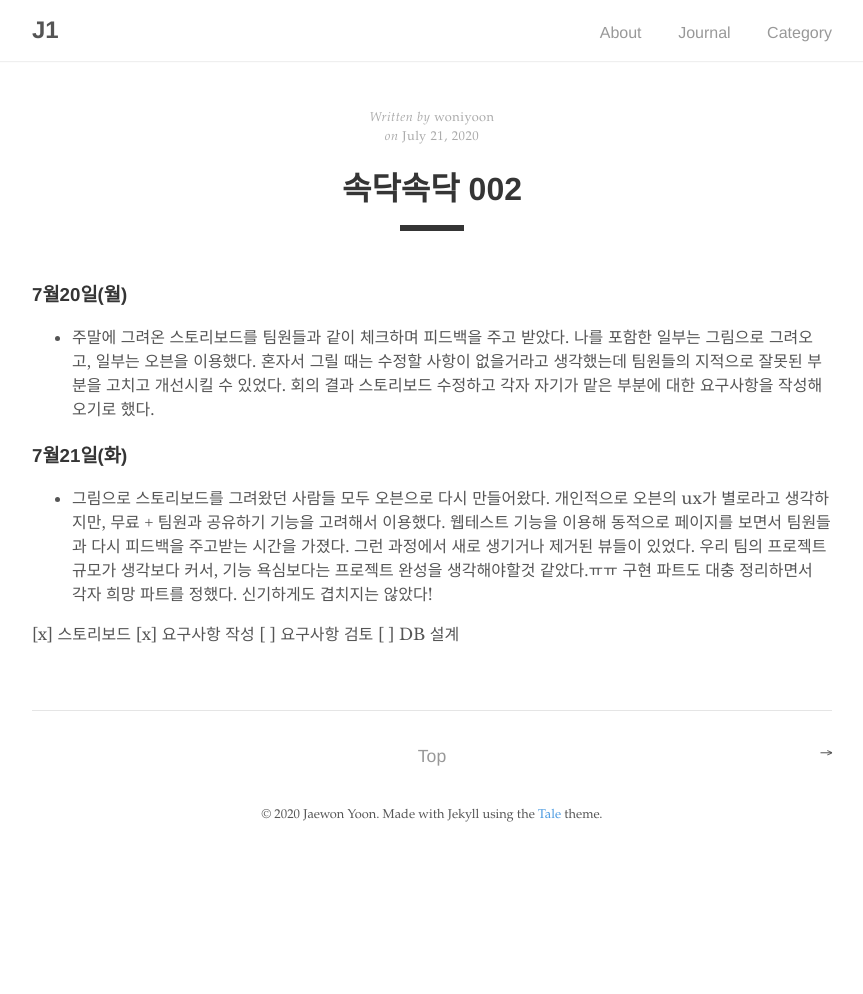
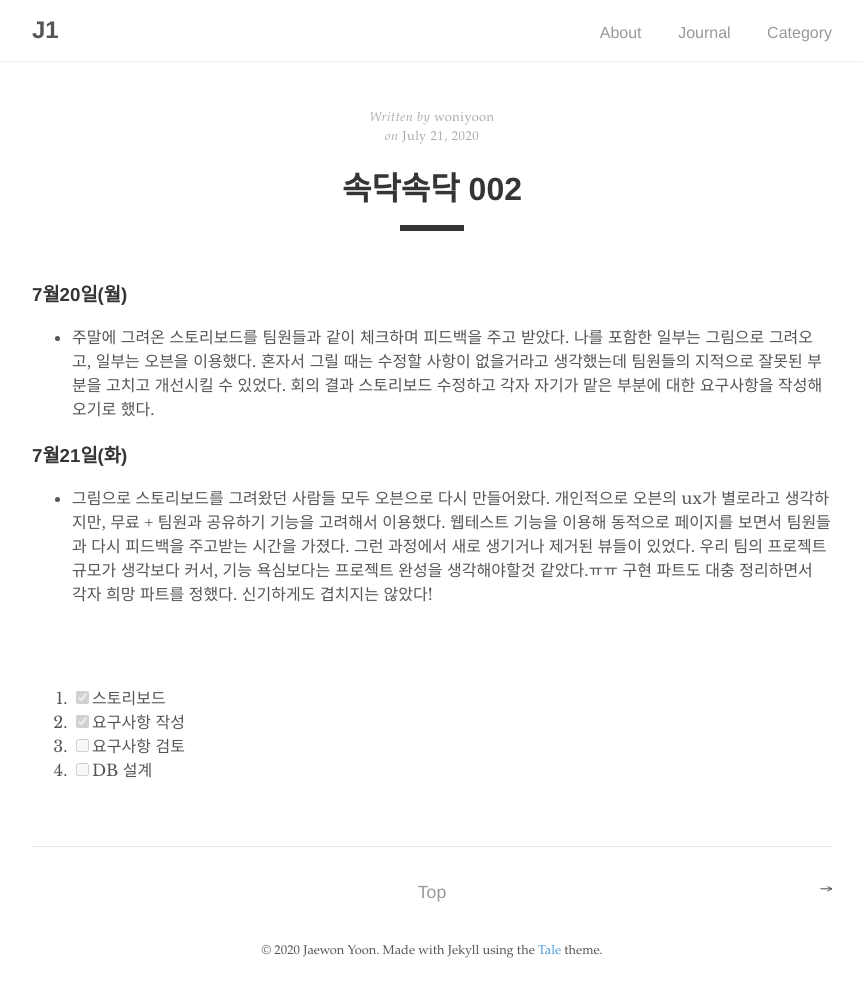
Before and after one commit to woniyoon/woniyoon.github.io, a Jekyll site: the page built from _posts/journal/2020-07-21-속닥속닥-002.md, in a window 1280 px wide. Shown: the whole page, without its empty margins (208-1071 px from the left). Built offline with Jekyll 4.4.1, drawn with Linux system fonts in a browser that asks for light colours; before the commit the page ends 900 px from its top, so only the background shows below that; some of the changed lines change nothing that is shown.

Commit message:
Correct the wrong syntax for markdown language

```diff
--- a/_posts/journal/2020-07-21-속닥속닥-002.md
+++ b/_posts/journal/2020-07-21-속닥속닥-002.md
@@ -11,7 +11,9 @@ categories: [ journal ]
 ### 7월21일(화)
 - 그림으로 스토리보드를 그려왔던 사람들 모두 오븐으로 다시 만들어왔다. 개인적으로 오븐의 ux가 별로라고 생각하지만, 무료 + 팀원과 공유하기 기능을 고려해서 이용했다. 웹테스트 기능을 이용해 동적으로 페이지를 보면서 팀원들과 다시 피드백을 주고받는 시간을 가졌다. 그런 과정에서 새로 생기거나 제거된 뷰들이 있었다. 우리 팀의 프로젝트 규모가 생각보다 커서, 기능 욕심보다는 프로젝트 완성을 생각해야할것 같았다.ㅠㅠ 구현 파트도 대충 정리하면서 각자 희망 파트를 정했다. 신기하게도 겹치지는 않았다! <br>
 
-[x] 스토리보드
-[x] 요구사항 작성
-[ ] 요구사항 검토
-[ ] DB 설계
+<br><br>
+
+1. [x] 스토리보드
+2. [x] 요구사항 작성
+3. [ ] 요구사항 검토
+4. [ ] DB 설계
```
